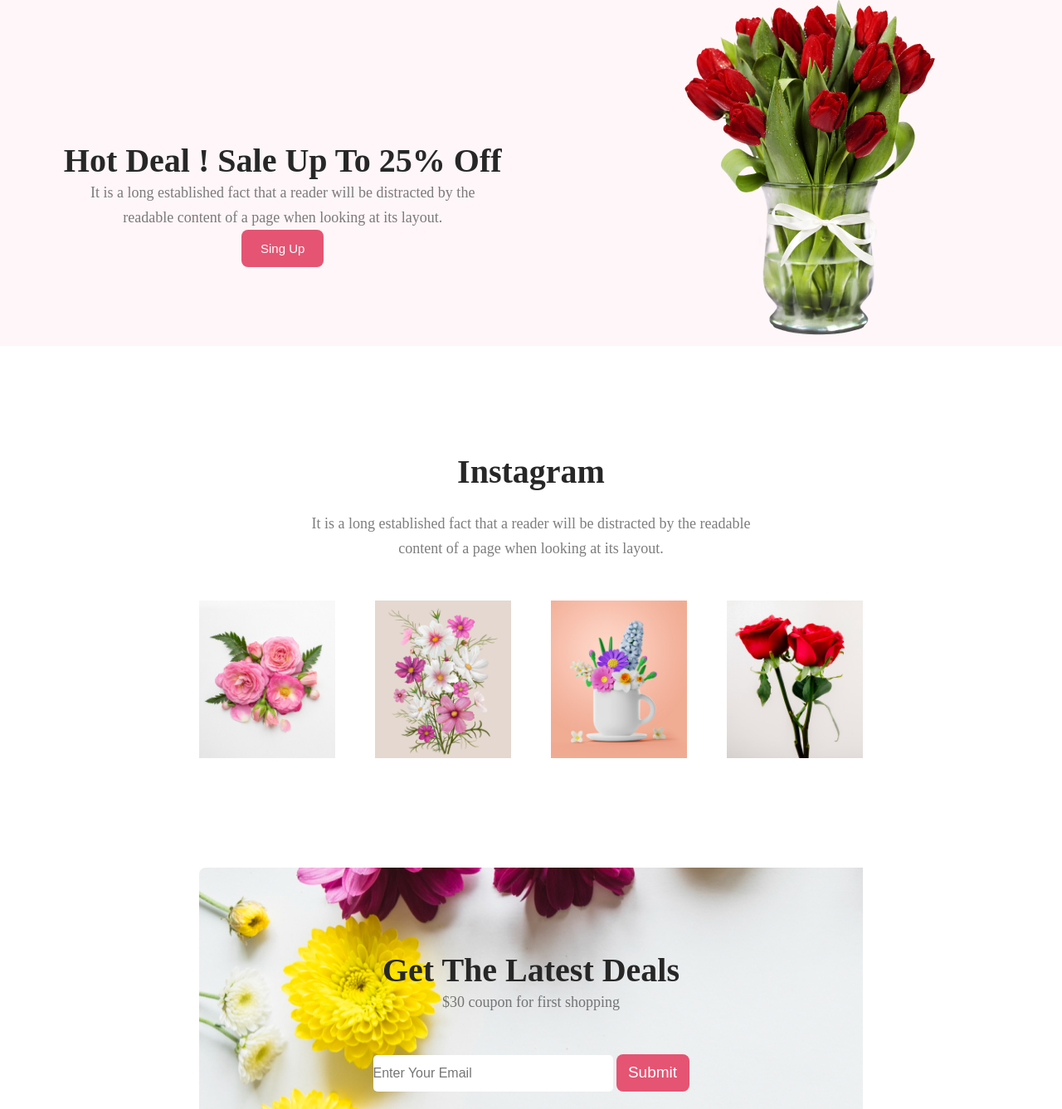
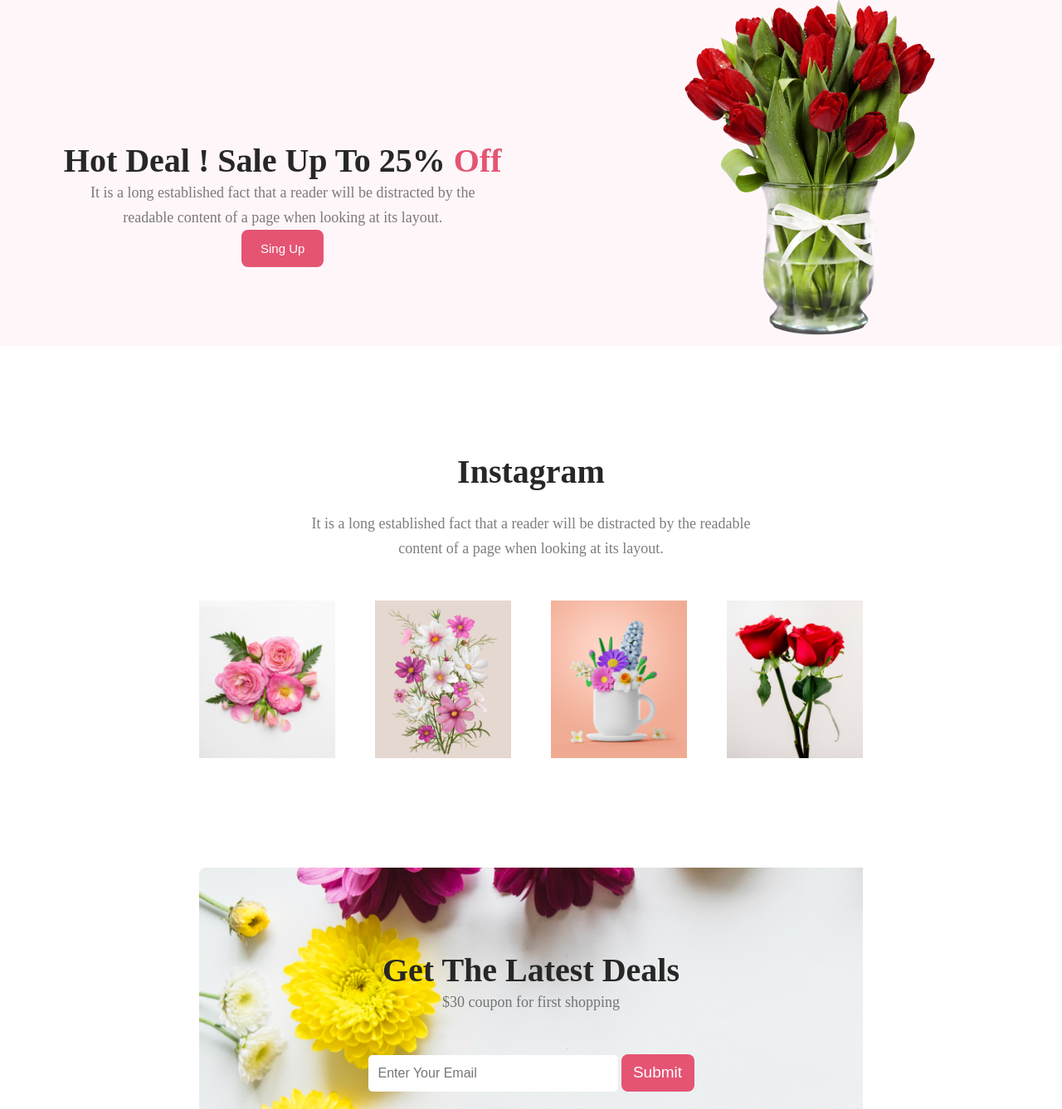
Before and after one commit to hridoyroy10/flower-shop, a plain HTML site: page index.html in a window 1280 px wide. Shown: the part 1583-2920 px from the top of the page at 83% size. Drawn offline with Linux system fonts and the light colour scheme; a web font is replaced by a local one.

Commit message:
upDate sing up seticon

```diff
--- a/index.html
+++ b/index.html
@@ -82,7 +82,7 @@
         <section>
             <div class="singUp-container">
                 <div class="sign-up-details">
-                    <h1>Hot Deal ! Sale Up To 25% <span>Off</span></h1>
+                    <h1>Hot Deal ! Sale Up To 25% <span class="hot-line">Off</span></h1>
                     <p>It is a long established fact that a reader will be distracted by the <br> readable content of a
                         page when looking at its layout.</p>
                     <button class="btn-shop">Sing Up</button>
--- a/style/style.css
+++ b/style/style.css
@@ -137,7 +137,9 @@ p {
     margin-top: 11px;
     margin-bottom: 22px;
 }
-
+.hot-line{
+    color: #E55473;
+}
 /* singUp css end */
 
 /* instagram css start */
@@ -170,12 +172,11 @@ p {
 }
 
 .submit input {
-    padding: 13px 82px 13px 0px;
+    padding: 13px 82px 13px 12px;
     border: none;
     font-size: 16px;
     border-radius: 5px;
 }
-
 .submit-btn {
     width: 88px;
     font-size: 19px;
```
